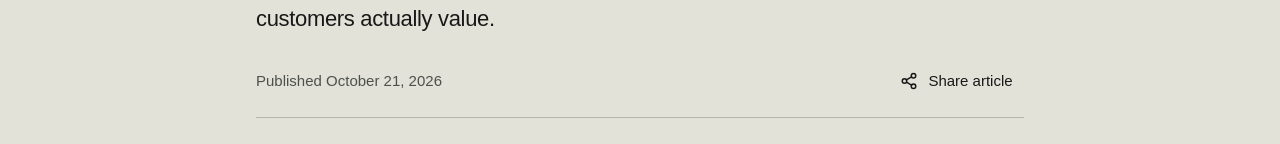
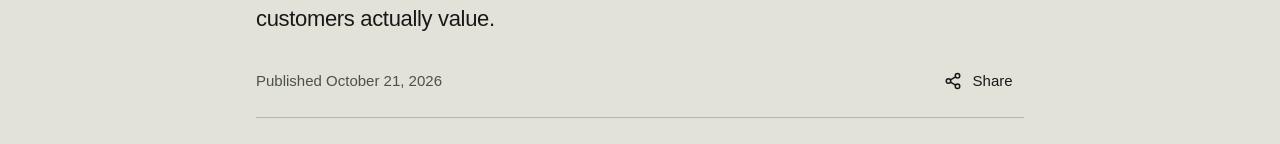
Before and after one commit to ADRcodes/PortfolioV3, a React (Vite) app: page /technlsummit/recaps/from-prototype-to-product in a window 1280 px wide. Shown: the part 407-551 px from the top of the page. Built offline with nearby package versions, Linux system fonts and the light colour scheme.

Commit message:
Allow compact share label on recap pages without changing session controls

```diff
--- a/src/summit/components/SessionShare.jsx
+++ b/src/summit/components/SessionShare.jsx
@@ -2,15 +2,15 @@ import { useState } from 'react';
 import { Share2 } from 'lucide-react';
 import { canonicalSessionUrl, sharePublicLink } from '../lib/share.js';
 
-export default function SessionShare({ session, url = canonicalSessionUrl(session.slug), kind = 'session' }) {
+export default function SessionShare({ session, url = canonicalSessionUrl(session.slug), kind = 'session', compact = false }) {
   const [state, setState] = useState('idle');
   const label = kind === 'recap' ? 'Article' : 'Session';
   const messages = { copied: `${label} link copied.`, shared: `${label} shared.`, cancelled: 'Sharing cancelled.', manual: 'Could not copy automatically. Select and copy the link below.' };
   return <div className="summit-session-share" data-share-state={state}>
-    <button className="summit-share-button" type="button" disabled={state === 'sharing'} onClick={async () => {
+    <button className="summit-share-button" type="button" aria-label={compact ? `Share ${kind === 'recap' ? 'article' : 'session'}` : undefined} disabled={state === 'sharing'} onClick={async () => {
       setState('sharing');
       setState(await sharePublicLink({ title: session.title, url }));
-    }}><Share2 size={18} aria-hidden="true" /><span>Share {kind === 'recap' ? 'article' : 'session'}</span></button>
+    }}><Share2 size={18} aria-hidden="true" /><span>{compact ? 'Share' : `Share ${kind === 'recap' ? 'article' : 'session'}`}</span></button>
     <p className="summit-share-feedback" role="status" aria-live="polite">{messages[state] ?? ''}</p>
     {state === 'manual' && <label className="summit-share-fallback">{label} link<input readOnly value={url} onFocus={event => event.target.select()} /></label>}
   </div>;
```
